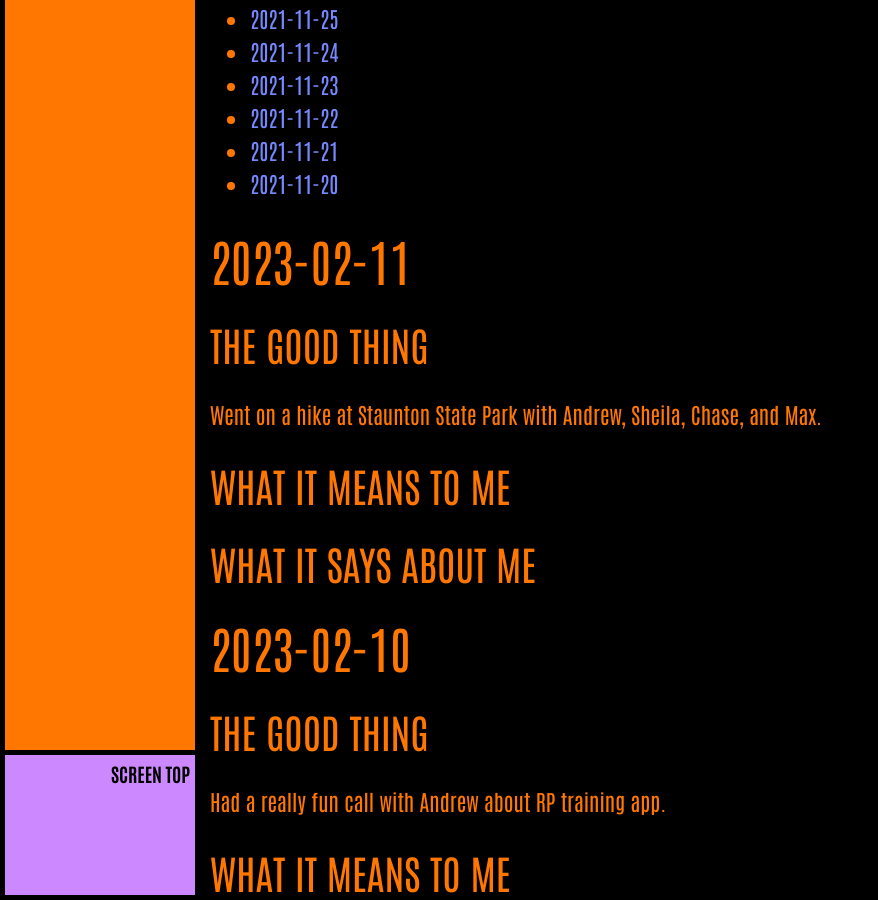
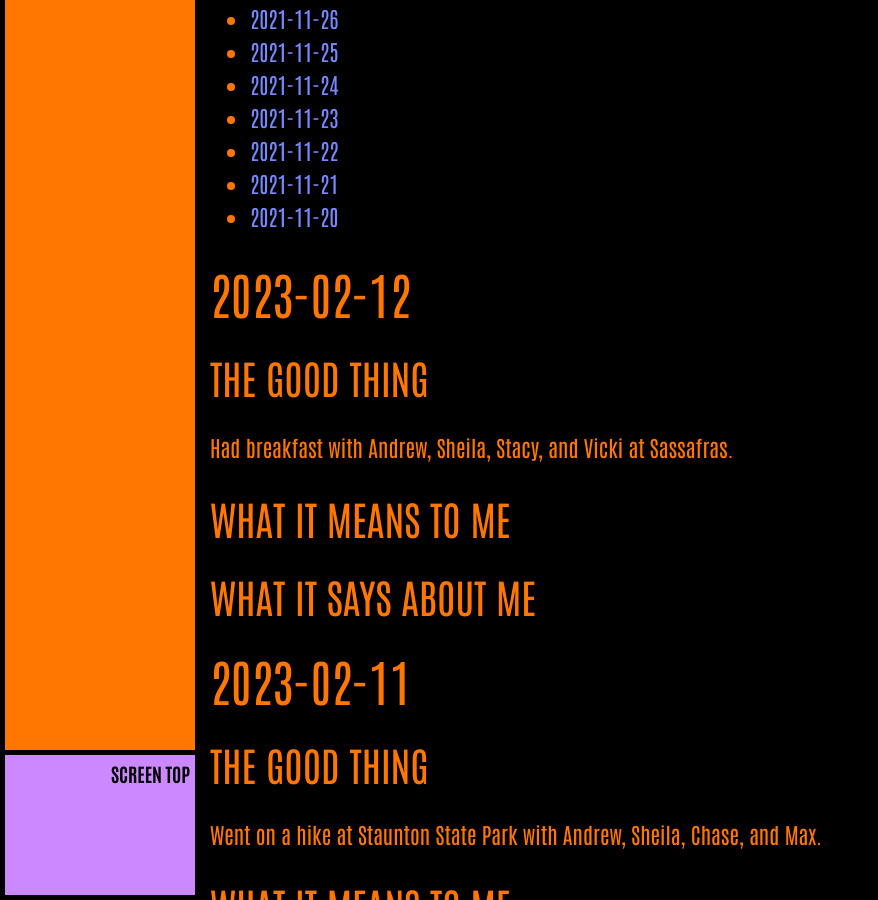
Before and after one commit to ArthurZey/arthurzey.github.io, a Jekyll site: the page built from _pages/one-good-thing.md, in a window 1280 px wide and 900 px high, scrolled down 9240 px. Shown: the whole window, without its empty margins (0-878 px from the left). Built offline with Jekyll 4.4.1, drawn with Linux system fonts in a browser that asks for light colours; some of the changed text lies outside the part shown.

Commit message:
added stub for 2023-02-12

```diff
--- a/_pages/one-good-thing.md
+++ b/_pages/one-good-thing.md
@@ -13,6 +13,15 @@
 {:toc}
 {::options toc_levels="2" /}
 
+## 2023-02-12
+### The Good Thing
+Had breakfast with Andrew, Sheila, Stacy, and Vicki at Sassafras.
+### What It Means to Me
+
+### What It Says about Me
+
+
+
 ## 2023-02-11
 ### The Good Thing
 Went on a hike at Staunton State Park with Andrew, Sheila, Chase, and Max.
```
Also changed, not shown: other parts of _pages/one-good-thing.md (+1 -1 lines).
